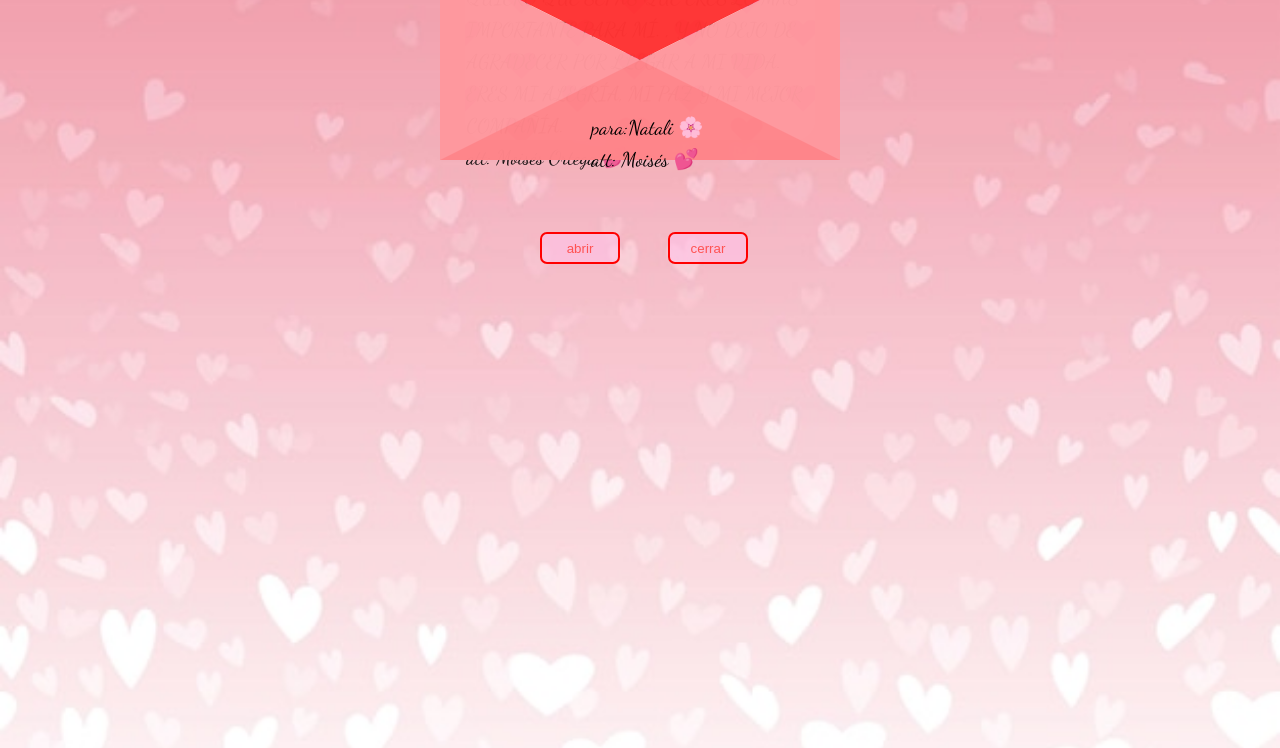
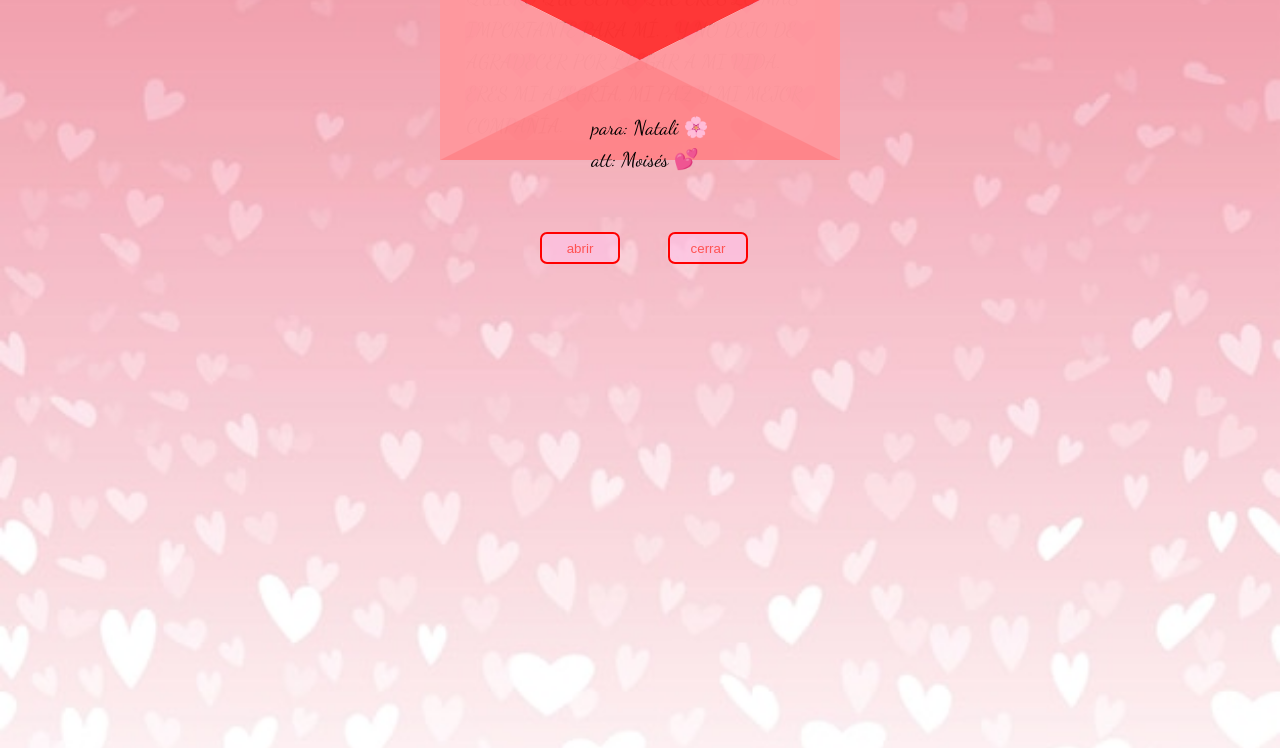
Before and after one commit to Moises474hboop/Carta, a plain HTML site: page index.html in a window 1280 px wide. Shown: the part 61-809 px from the top of the page. Drawn offline with Linux system fonts and the light colour scheme.

Commit message:
Update index.html

```diff
--- a/index.html
+++ b/index.html
@@ -23,7 +23,7 @@
 
                        <p>QUIERO QUE SEPAS QUE ERES LO MÁS IMPORTANTE PARA MÍ. , Y NO DEJO DE AGRADECER POR LLEGAR A MI VIDA. ERES MI ALEGRÍA, MI PAZ Y MI MEJOR COMPAÑÍA.
                        <br>
-                       att: Moisés Ortega 💕
+
                        </p>
 
 
@@ -32,7 +32,7 @@
                <div class="sobre"></div>
                 <div class="para">
                <p>
-                  para:Natali 🌸
+                  para: Natali 🌸
                <br>
                        att: Moisés  💕</p>
                    </div>
```
